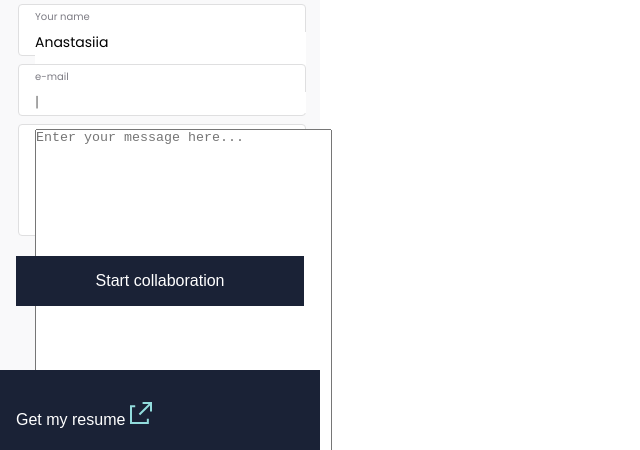
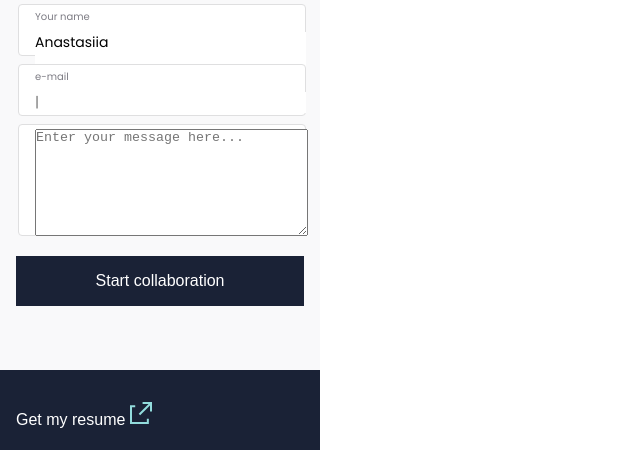
Before and after one commit to andym80/portfolio-site, a website: page index.html in a window 1280 px wide. Shown: the part 4580-5030 px from the top of the page, without its empty margins (0-640 px from the left). Drawn offline with nearby package versions, Linux system fonts and the light colour scheme.

Commit message:
form textarea resize

```diff
--- a/index.html
+++ b/index.html
@@ -225,7 +225,7 @@
 
     <ul class="message-box">
       <li class="fill-messagge"><label for="text"></label>
-        <textarea name="name" id="form" cols="35" rows="50" maxlength="400" wrap="soft"
+        <textarea name="name" id="form" cols="32" rows="7" maxlength="500" wrap="soft"
           placeholder="Enter your message here..." required></textarea>
 
       </li>
```
